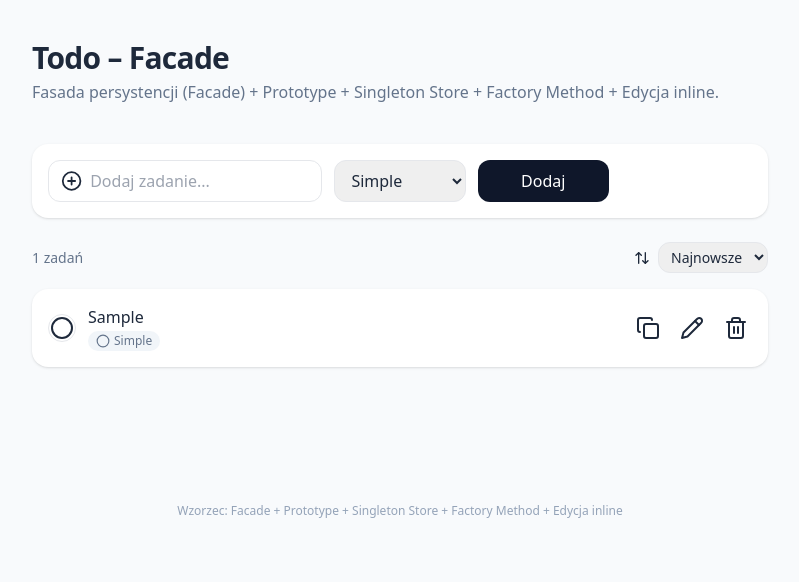
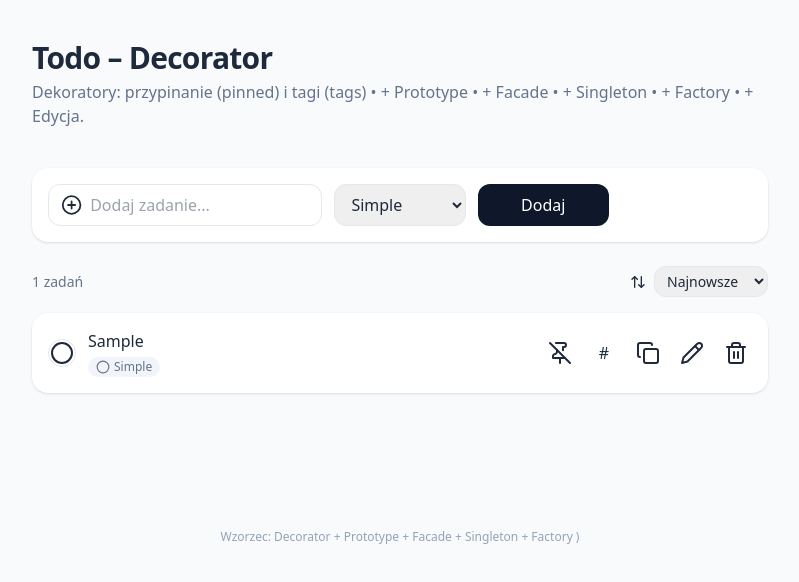
Before and after one commit to KacperGebusia/todo-patterns, a React (Vite) app: page / in a window 1280 px wide. Both pictures are taken after typing "Sample" into the empty fields and a click on the button "Dodaj". Shown: the top 582 px of the page, without its empty margins (240-1039 px from the left). Built offline with nearby package versions, Linux system fonts and the light colour scheme.

Commit message:
Decorator

```diff
--- a/src/App.jsx
+++ b/src/App.jsx
@@ -1,10 +1,11 @@
 import { useMemo, useState } from "react";
 import {
   PlusCircle, Star, CalendarDays, Trash2, CheckCircle2, Circle, ArrowUpDown,
-  Copy, AlertCircle, Pencil, Save, X
+  Copy, AlertCircle, Pencil, Save, X, Pin, PinOff
 } from "lucide-react";
 import { useStore } from "./StoreContext";
 import { cloneTask } from "./prototype";
+import { togglePinned, addTags, removeTag, setTags } from "./decorators";
 
 class Task {
   constructor(p) {
@@ -66,6 +67,16 @@ function IconByName({ name, size = 18 }) {
   const Cmp = icons[name] || Circle;
   return <Cmp size={size} />;
 }
+function Tag({ children, onRemove }) {
+  return (
+    <span className="inline-flex items-center gap-1 px-2 py-0.5 rounded-full bg-slate-100 text-xs">
+      #{children}
+      {onRemove && (
+        <button onClick={onRemove} className="ml-1 -mr-1 px-1 rounded hover:bg-slate-200">×</button>
+      )}
+    </span>
+  );
+}
 
 export default function App() {
   const { tasks, todoStore, lastError } = useStore();
@@ -83,6 +94,7 @@ export default function App() {
   const [editTitle, setEditTitle] = useState("");
   const [editPriority, setEditPriority] = useState(2);
   const [editDue, setEditDue] = useState("");
+  const [editTags, setEditTags] = useState("");
 
   const sorted = useMemo(() => {
     const arr = [...tasks];
@@ -91,7 +103,10 @@ export default function App() {
     if (sortBy === "type") arr.sort((a, b) => a.type.localeCompare(b.type));
     if (sortBy === "priority") arr.sort((a, b) => (b.meta?.priority ?? 0) - (a.meta?.priority ?? 0));
     if (sortBy === "due") arr.sort((a, b) => new Date(a.meta?.due ?? 0) - new Date(b.meta?.due ?? 0));
-    return arr;
+    if (sortBy === "pinned") arr.sort((a, b) => Number(Boolean(b.meta?.pinned)) - Number(Boolean(a.meta?.pinned)));
+    const pinned = arr.filter(t => t.meta?.pinned);
+    const rest = arr.filter(t => !t.meta?.pinned);
+    return sortBy === "pinned" ? [...pinned, ...rest] : [...pinned, ...rest];
   }, [tasks, sortBy]);
 
   function addTask(e) {
@@ -122,12 +137,33 @@ export default function App() {
     todoStore.add(instanceCopy);
   }
 
+  function togglePin(id) {
+    const t = tasks.find(x => x.id === id);
+    if (!t) return;
+    const next = togglePinned(t);
+    todoStore.update(id, next);
+  }
+
+  function addTagQuick(id, tag) {
+    const t = tasks.find(x => x.id === id);
+    if (!t || !tag.trim()) return;
+    const next = addTags(t, [tag.trim()]);
+    todoStore.update(id, next);
+  }
+  function removeTagQuick(id, tag) {
+    const t = tasks.find(x => x.id === id);
+    if (!t) return;
+    const next = removeTag(t, tag);
+    todoStore.update(id, next);
+  }
+
   function startEdit(t) {
     setEditId(t.id);
     setEditTitle(t.title);
     setEditPriority(t.meta?.priority ?? 2);
     const iso = t.meta?.due ? new Date(t.meta.due).toISOString() : new Date().toISOString();
     setEditDue(iso.slice(0, 16));
+    setEditTags((t.meta?.tags || []).join(", "));
   }
 
   function cancelEdit() {
@@ -135,23 +171,29 @@ export default function App() {
     setEditTitle("");
     setEditPriority(2);
     setEditDue("");
+    setEditTags("");
   }
 
   function saveEdit(t) {
     if (!editTitle.trim()) return;
 
-    const patch = { title: editTitle.trim() };
+    let patched = { ...t, title: editTitle.trim() };
+
     if (t.type === "priority") {
-      patch.meta = { priority: Number(editPriority) };
+      patched = { ...patched, meta: { ...(patched.meta || {}), priority: Number(editPriority) } };
     }
     if (t.type === "deadline") {
-      patch.meta = { due: new Date(editDue).toISOString() };
-    }
-    if (t.meta?.icon) {
-      patch.meta = { ...(patch.meta || {}), icon: t.meta.icon };
+      patched = { ...patched, meta: { ...(patched.meta || {}), due: new Date(editDue).toISOString() } };
     }
 
-    todoStore.update(t.id, patch);
+    const tagsArray = editTags.split(",").map(s => s.trim()).filter(Boolean);
+    patched = setTags(patched, tagsArray);
+
+    if (!patched.meta.icon && t.meta?.icon) {
+      patched.meta.icon = t.meta.icon;
+    }
+
+    todoStore.update(t.id, patched);
     cancelEdit();
   }
 
@@ -165,9 +207,9 @@ export default function App() {
       )}
 
       <header className="mx-auto max-w-3xl px-4 py-10">
-        <h1 className="text-3xl font-bold tracking-tight">Todo – Facade</h1>
+        <h1 className="text-3xl font-bold tracking-tight">Todo – Decorator</h1>
         <p className="text-slate-500 mt-1">
-          Fasada persystencji (Facade) + Prototype + Singleton Store + Factory Method + Edycja inline.
+          Dekoratory: przypinanie (pinned) i tagi (tags) • + Prototype • + Facade • + Singleton • + Factory • + Edycja.
         </p>
       </header>
 
@@ -235,6 +277,7 @@ export default function App() {
               <option value="type">Typ</option>
               <option value="priority">Priorytet</option>
               <option value="due">Termin</option>
+              <option value="pinned">Pinned first</option>
             </select>
           </div>
         </div>
@@ -243,6 +286,9 @@ export default function App() {
         <ul className="mt-4 space-y-3">
           {sorted.map(t => {
             const isEditing = editId === t.id;
+            const tags = t.meta?.tags || [];
+            const isPinned = Boolean(t.meta?.pinned);
+
             return (
               <li key={t.id} className="bg-white rounded-2xl shadow p-4 flex items-center gap-3">
                 <button
@@ -256,8 +302,11 @@ export default function App() {
                 <div className="flex-1">
                   {!isEditing ? (
                     <>
-                      <div className={`font-medium ${t.completed ? "line-through text-slate-400" : ""}`}>{t.title}</div>
-                      <div className="text-xs text-slate-500 mt-0.5 flex items-center gap-2">
+                      <div className={`font-medium ${t.completed ? "line-through text-slate-400" : ""}`}>
+                        {t.title}
+                      </div>
+
+                      <div className="mt-1 flex flex-wrap items-center gap-2 text-xs text-slate-500">
                         <TypeBadge type={t.type} />
                         {t.type === "priority" && (
                           <span className="inline-flex items-center gap-1"><Star size={14} />P{t.meta?.priority}</span>
@@ -268,10 +317,18 @@ export default function App() {
                             {new Date(t.meta?.due).toLocaleString()}
                           </span>
                         )}
+                        {isPinned && (
+                          <span className="inline-flex items-center gap-1 px-2 py-0.5 rounded-full bg-yellow-100 text-yellow-700">
+                            <Pin size={14} /> pinned
+                          </span>
+                        )}
+                        {tags.map(tag => (
+                          <Tag key={tag}>{tag}</Tag>
+                        ))}
                       </div>
                     </>
                   ) : (
-                    <div className="grid grid-cols-1 md:grid-cols-4 gap-2 items-center">
+                    <div className="grid grid-cols-1 md:grid-cols-5 gap-2 items-center">
                       <input
                         value={editTitle}
                         onChange={e => setEditTitle(e.target.value)}
@@ -295,12 +352,39 @@ export default function App() {
                           className="border rounded-xl px-3 py-2"
                         />
                       )}
+                      <input
+                        value={editTags}
+                        onChange={e => setEditTags(e.target.value)}
+                        className="md:col-span-2 border rounded-xl px-3 py-2"
+                        placeholder="tag1, tag2, tag3"
+                      />
                     </div>
                   )}
                 </div>
 
+                {/* Decorator: pin toggle */}
+                <button
+                  onClick={() => togglePin(t.id)}
+                  className="shrink-0 inline-flex items-center justify-center w-8 h-8 rounded-xl hover:bg-slate-100"
+                  title={isPinned ? "Odepnij" : "Przypnij"}
+                >
+                  {isPinned ? <Pin /> : <PinOff />}
+                </button>
+
                 {!isEditing ? (
                   <>
+                    {/* Quick add tag (mały input pojawia się przy hoverze elementu – tu prosto: prompt) */}
+                    <button
+                      onClick={() => {
+                        const tag = prompt("Dodaj tag (np. 'school'):");
+                        if (tag) addTagQuick(t.id, tag);
+                      }}
+                      className="shrink-0 inline-flex items-center justify-center w-8 h-8 rounded-xl hover:bg-slate-100"
+                      title="Dodaj tag"
+                    >
+                      #
+                    </button>
+
                     <button
                       onClick={() => duplicateTask(t.id)}
                       className="shrink-0 inline-flex items-center justify-center w-8 h-8 rounded-xl hover:bg-slate-100"
@@ -346,6 +430,9 @@ export default function App() {
           })}
         </ul>
 
+        {/* Usuwanie tagów — małe przyciski „×” na chipach pojawiają się tylko w trybie edycji.
+            Quick remove dla trybu nieedytowanego dodaliśmy przez removeTagQuick (możesz dorobić menu). */}
+
         {sorted.length === 0 && (
           <div className="text-center text-slate-500 mt-10">
             Lista jest pusta. Dodaj pierwsze zadanie powyżej.
@@ -354,7 +441,7 @@ export default function App() {
       </main>
 
       <footer className="text-center text-xs text-slate-400 py-10">
-        Wzorzec: Facade + Prototype + Singleton Store + Factory Method + Edycja inline
+        Wzorzec: Decorator + Prototype + Facade + Singleton + Factory )
       </footer>
     </div>
   );
--- /dev/null
+++ b/src/decorators.js
@@ -0,0 +1,38 @@
+function normalizeTags(arr) {
+  const a = (arr ?? [])
+    .map(x => String(x || "").trim())
+    .filter(Boolean);
+  return Array.from(new Set(a)); // unikalne
+}
+
+export function togglePinned(task) {
+  const pinned = !Boolean(task?.meta?.pinned);
+  return {
+    ...task,
+    meta: { ...(task.meta || {}), pinned, icon: task?.meta?.icon ?? "circle" },
+  };
+}
+
+export function addTags(task, tags) {
+  const current = normalizeTags(task?.meta?.tags);
+  const next = normalizeTags([...(current || []), ...[].concat(tags || [])]);
+  return {
+    ...task,
+    meta: { ...(task.meta || {}), tags: next, icon: task?.meta?.icon ?? "circle" },
+  };
+}
+
+export function removeTag(task, tagToRemove) {
+  const next = normalizeTags(task?.meta?.tags).filter(t => t !== tagToRemove);
+  return {
+    ...task,
+    meta: { ...(task.meta || {}), tags: next, icon: task?.meta?.icon ?? "circle" },
+  };
+}
+
+export function setTags(task, tagsArray) {
+  return {
+    ...task,
+    meta: { ...(task.meta || {}), tags: normalizeTags(tagsArray), icon: task?.meta?.icon ?? "circle" },
+  };
+}
--- a/src/store.js
+++ b/src/store.js
@@ -26,6 +26,7 @@ class TodoStore {
     this.state = ok ? data : [];
     if (!ok) this.#notifyError(error);
   }
+
 
   #save() {
     const res = this.persistence.save(this.state);
```
